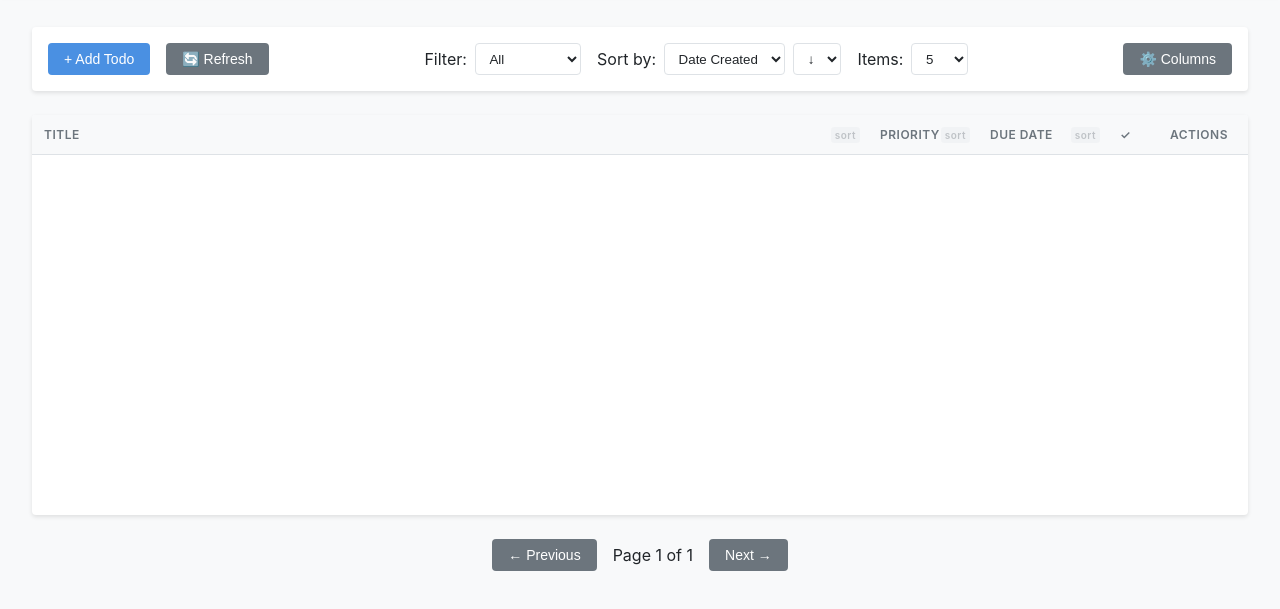
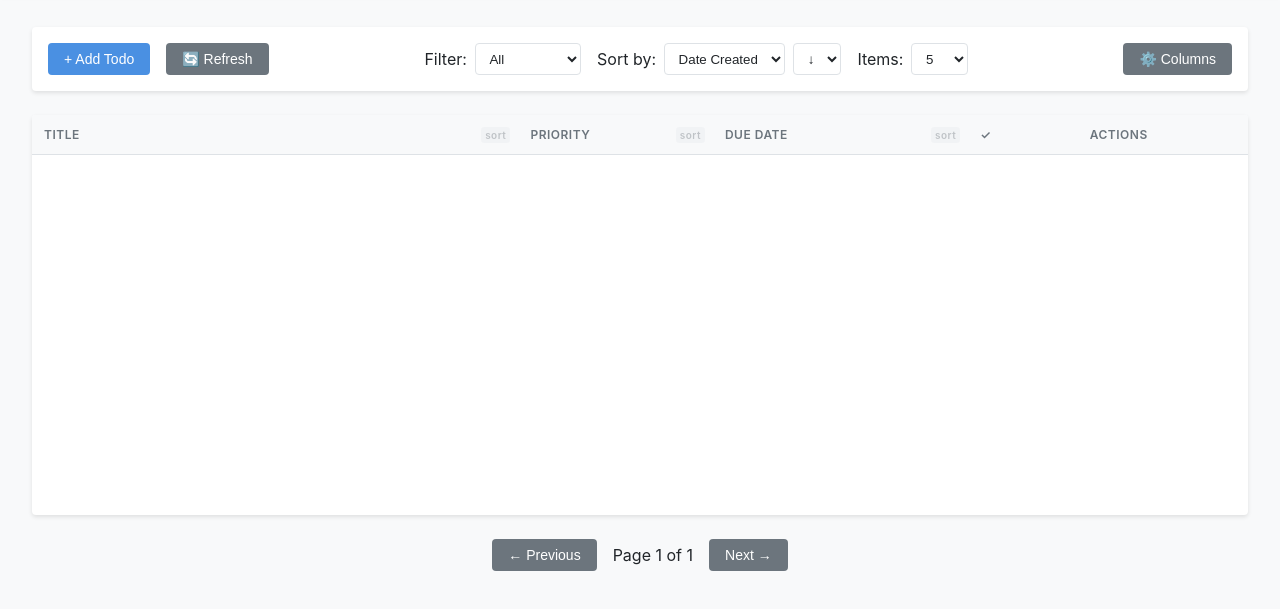
Before and after one commit to yasin1122/debug-todo-app, a website: page frontend/index.html in a window 1280 px wide. Shown: the part 77-686 px from the top of the page. Drawn offline with Linux system fonts and the light colour scheme; no server answers; sample sign-in values are in the browser's storage.

Commit message:
Fix title column taking up too much space
Switched all column widths to percentages summing to 100%. With
table-layout: fixed and mixed px/% widths, leftover space distributes
proportionally — so title (the only auto column) absorbed everything.
All-percentage layout gives each column exactly its declared share.

```diff
--- a/frontend/style.css
+++ b/frontend/style.css
@@ -259,12 +259,14 @@ select:focus {
     table-layout: fixed;
 }
 
-/* Fixed widths for each column. Title gets whatever space is left over. */
-.todos-table th[data-column="title"]     { width: auto; }
-.todos-table th[data-column="priority"]  { width: 110px; }
-.todos-table th[data-column="due_date"]  { width: 130px; }
-.todos-table th[data-column="completed"] { width: 50px; }
-.todos-table th[data-column="actions"]   { width: 90px; }
+/* All columns use percentages summing to 100% so table-layout: fixed
+   gives each column exactly its share — no leftover space that would
+   otherwise pile into the title column. */
+.todos-table th[data-column="title"]     { width: 40%; }
+.todos-table th[data-column="priority"]  { width: 16%; }
+.todos-table th[data-column="due_date"]  { width: 21%; }
+.todos-table th[data-column="completed"] { width: 9%; }
+.todos-table th[data-column="actions"]   { width: 14%; }
 
 /* Long titles are clipped with "…" instead of wrapping and resizing the column. */
 .todos-table td[data-column="title"] {
```
